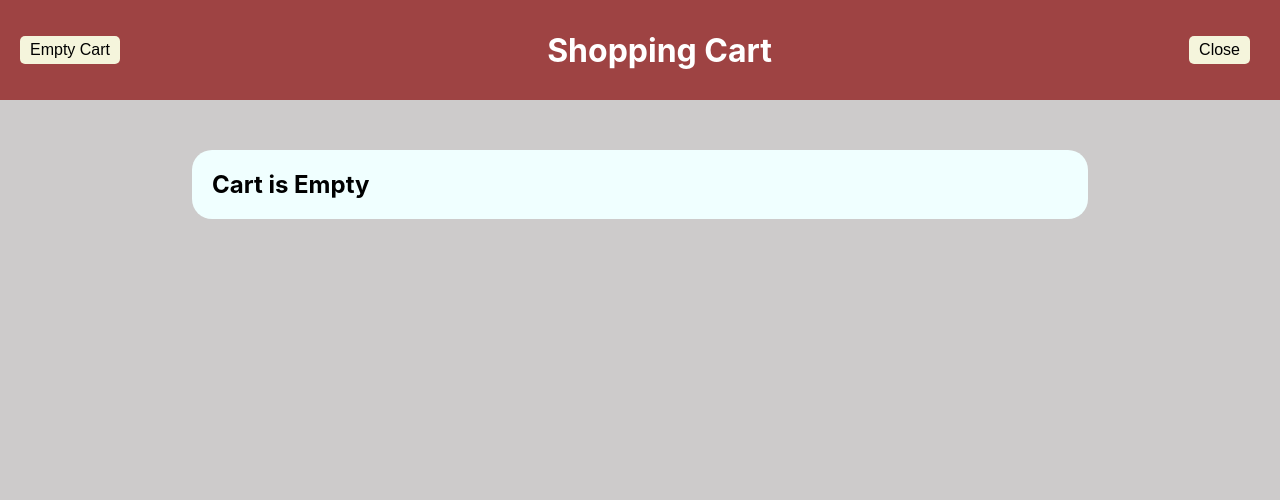
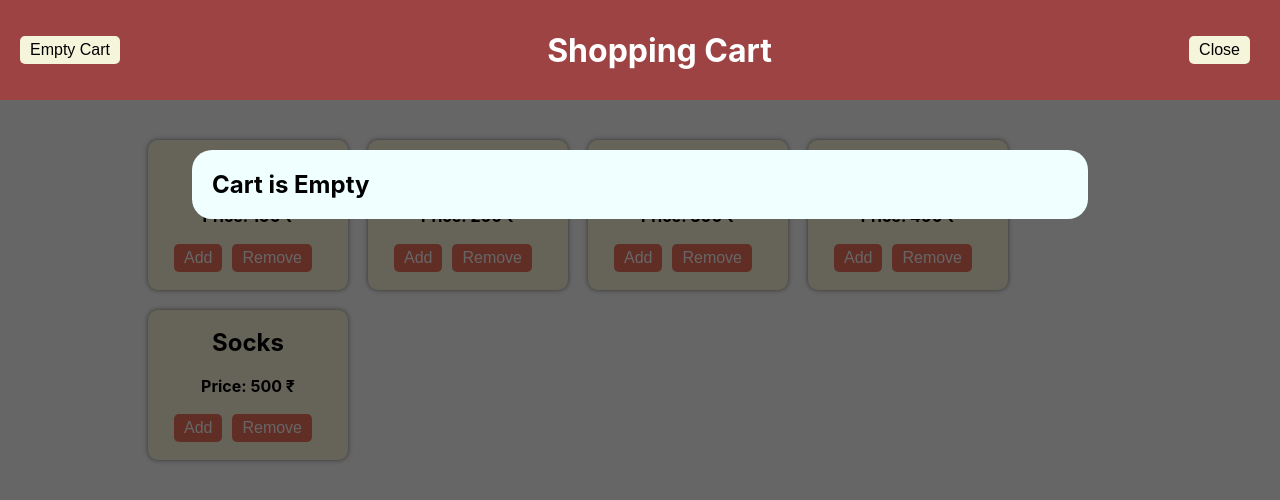
Before and after one commit to VijayJadon22/React-Context, a React (Create React App) app: page / in a window 1280 px wide. Both pictures are taken after a click on the button "Cart". Shown: the top 500 px of the page. Built offline with nearby package versions, Linux system fonts and the light colour scheme.

Commit message:
Transferred the variable to context provider

```diff
--- a/src/components/Cart.jsx
+++ b/src/components/Cart.jsx
@@ -1,7 +1,8 @@
 import React from "react";
+import { useCartContext } from "../context/CartContext";
 
-const Cart = (props) => {
-  const { items, setIsCartVisible, clearCart } = props;
+const Cart = () => {
+  const { cartItems, setIsCartVisible, clearCart } = useCartContext();
   return (
     <div className="cartContainer">
       <div className="cartNav">
@@ -15,7 +16,7 @@ const Cart = (props) => {
       </div>
 
       <div className="itemListContainer">
-        {items.length !== 0 ? (
+        {cartItems.length !== 0 ? (
           <div className="cardItemCard">
             <h3>Name</h3>
 
@@ -23,8 +24,8 @@ const Cart = (props) => {
             <h3>Price</h3>
           </div>
         ) : null}
-        {items.length !== 0 ? (
-          items.map((item) => (
+        {cartItems.length !== 0 ? (
+          cartItems.map((item) => (
             <div key={item.id} className="cardItemCard">
               <p>{item.name}</p>-<p>{item.quantity}</p>-
               <p>{item.price}&#x20B9;</p>
@@ -34,7 +35,7 @@ const Cart = (props) => {
           <h2>Cart is Empty</h2>
         )}
 
-        {items.length !== 0 ? (
+        {cartItems.length !== 0 ? (
           <div className="totalDiv">
             <h3 style={{ textAlign: "center" }}>Total Price: 1100&#x20B9;</h3>
           </div>
--- a/src/context/CartContext.jsx
+++ b/src/context/CartContext.jsx
@@ -32,6 +32,7 @@ export const CartContextProvider = (props) => {
     console.log(itemsInCart);
     setCartItems(itemsInCart);
   };
+
   const handleRemoveItem = (product) => {
     const itemsInCart = [...cartItems];
     const itemIndex = itemsInCart.findIndex((prod) => prod.id === product.id);
@@ -72,16 +73,14 @@ export const CartContextProvider = (props) => {
         handleRemoveItem,
         clearCart,
         toggleCart,
+        cartItems,
+        setIsCartVisible,
+        clearCart,
       }}
     >
-      {isCartVisible && (
-        <Cart
-          items={cartItems}
-          setIsCartVisible={setIsCartVisible}
-          clearCart={clearCart}
-        />
-      )}
-      {!isCartVisible && props.children}
+      {isCartVisible && <Cart />}
+      {/* {!isCartVisible && props.children} */}
+      {props.children}
     </CartContext.Provider>
   );
 };
--- a/src/styles.css
+++ b/src/styles.css
@@ -53,11 +53,14 @@
 .cartContainer{
     width: 100%;
     height: 100vh;
-    background-color: rgb(205, 203, 203);
+    /* background-color: rgb(205, 203, 203); */
+    background-color: rgb(0, 0, 0,0.6);
     display: flex;
     flex-direction: column;
     justify-content: start;
     align-items: center;
+    position: absolute;
+    top: 0;
 }
 
 .cartNav{
```
